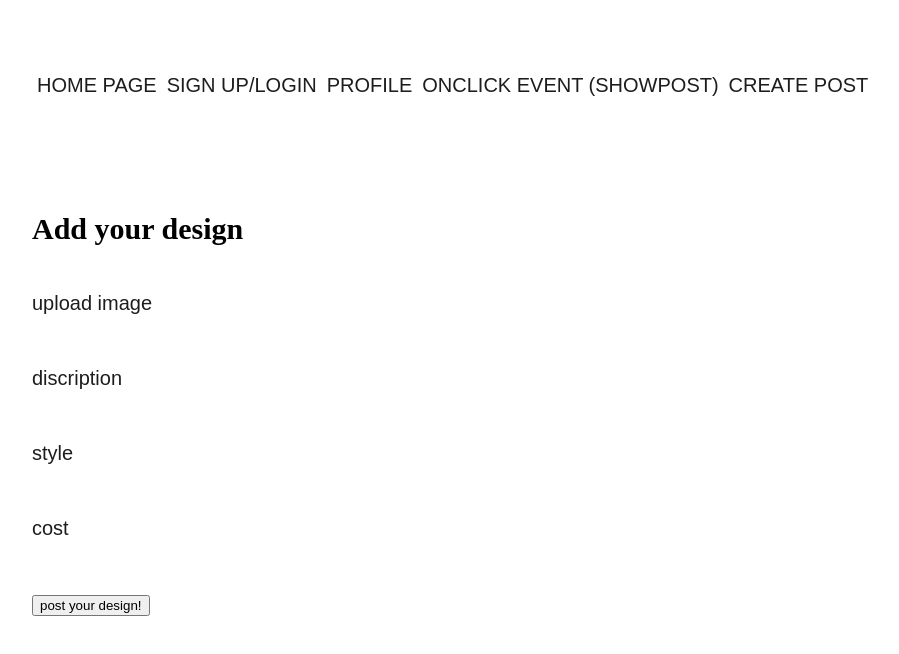
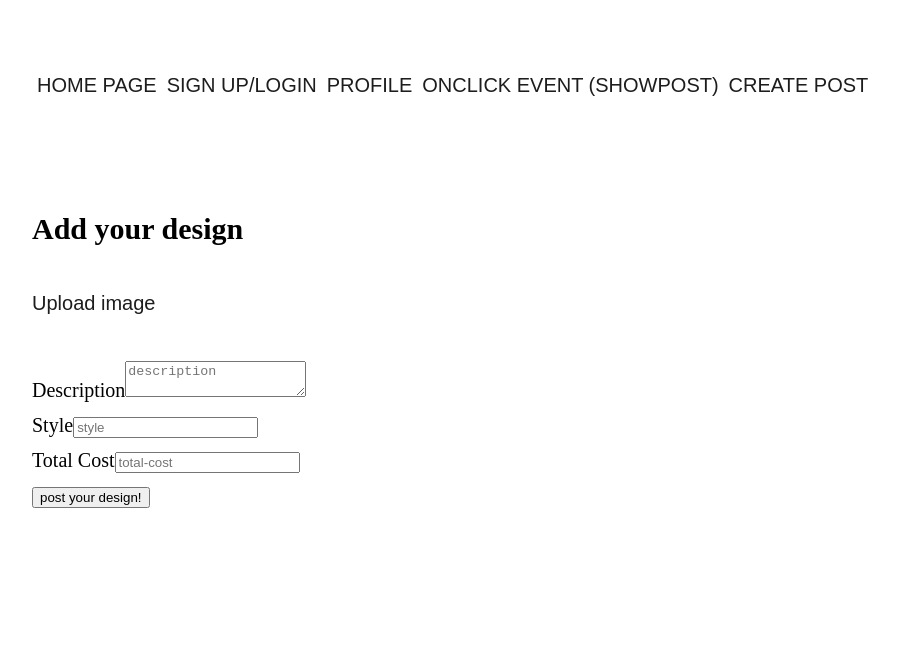
Before and after one commit to healthier-vitamins/MI-CASA-ES-TU-CASA, a React (Vite) app in the folder frontend/: page /create-post in a window 1280 px wide. Shown: the top 654 px of the page, without its empty margins (166-1065 px from the left). Built offline with nearby package versions, Linux system fonts and the light colour scheme.

Commit message:
added modal show
updated
-pages/ShowPost.jsx
-pages/showpost.css

added
-components/showpost/ImageModal.jsx

```diff
--- /dev/null
+++ b/frontend/src/components/showPost/ImageModal.jsx
@@ -0,0 +1,25 @@
+import React from 'react'
+
+//
+function ImageModal( {showModal, setShowModal} ) {
+
+    const handleModal = () => {
+        setShowModal(prev => !prev)
+    }
+
+  return (
+    <>
+        {showModal ? (
+            <div className="show-modal">
+                <img className="bigImage"
+                src="https://i.imgur.com/woBZD95.jpeg"
+                alt=""
+                onClick={handleModal}
+                />
+            </div>
+        ): null }
+    </>
+  )
+}
+
+export default ImageModal
--- a/frontend/src/pages/CreatePost.jsx
+++ b/frontend/src/pages/CreatePost.jsx
@@ -1,12 +1,20 @@
 function CreatePost() {
     return (
-        <div>
+        <div className="createpost-container">
         <h2>Add your design</h2>
-        <p>upload image</p>
-        <p>discription</p>
-        <p>style</p>
-        <p>cost</p>
+        <form>
+        <p id="upload-img">Upload image</p>
+        <label htmlFor="description">Description</label>
+        <textarea name="description" placeholder="description"></textarea>
+        <br />
+        <label htmlFor="style">Style</label>
+        <input name="style" placeholder="style"></input>
+        <br />
+        <label htmlFor="total-cost">Total Cost</label>
+        <input name="total-cost" placeholder="total-cost"></input>
+        <br />
         <button> post your design! </button>
+        </form>
         </div>
     )
 }
--- a/frontend/src/pages/ShowPost.jsx
+++ b/frontend/src/pages/ShowPost.jsx
@@ -1,13 +1,30 @@
 import "./showpost.css"
+import { useState } from "react"
+import ImageModal from "../components/showPost/ImageModal"
 
 function ShowPost() {
+    const [showModal, setShowModal] = useState(false)
+
+    const toggleModal = () => {
+        setShowModal(prev => !prev);
+        console.log("showModal", showModal)
+    }
+
     return (
         <div className="post-container">
+            <div>
+                <ImageModal showModal={showModal} setShowModal={setShowModal} />
+            </div>
         <a href="/profile/:id">caitlikesdogs</a>'s post
         <div className="post-images">
-            <img src="https://i.imgur.com/woBZD95.jpeg" width={"280px"} alt="" />
-            <img src="https://i.imgur.com/woBZD95.jpeg" width={"280px"} alt="" />
-            <img src="https://i.imgur.com/woBZD95.jpeg" width={"280px"} alt="" />
+            <img src="https://i.imgur.com/woBZD95.jpeg"
+            width={"280px"}
+            alt=""
+             onClick={toggleModal}
+            />
+            <img src="https://i.imgur.com/woBZD95.jpeg" width={"280px"} alt="" onClick={toggleModal} />
+            <img src="https://i.imgur.com/woBZD95.jpeg" width={"280px"} alt="" onClick={toggleModal} />
+            {/* <span class="close-button">close</span> */}
         </div>
         <div className="post-discription">
         <div className="disc-left">
--- a/frontend/src/pages/showpost.css
+++ b/frontend/src/pages/showpost.css
@@ -37,3 +37,22 @@
 .comm-right {
     border: solid;
 }
+
+.show-modal {
+    justify-content: center;
+    text-align: center;
+    position: absolute;
+    min-width: 100%;
+    min-height: 550px;
+    max-width: 900px;
+    max-height: 100%;
+    background: rgba(46, 46, 46, 0.85);
+}
+
+.bigImage {
+    /* min-width: 80%; */
+    min-height: 420px;
+    max-width: 80%;
+    max-height: 420px;
+    margin-top: 3rem;
+}
```
